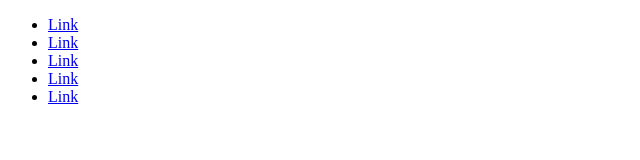
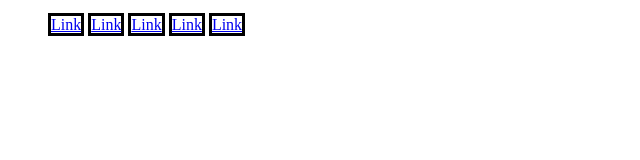
Before and after one commit to aaronev/week2exercises, a plain HTML site: page debugging/week2-4/index.html in a window 1280 px wide. Shown: the whole page, without its empty margins (0-640 px from the left). Drawn offline with Linux system fonts and the light colour scheme.

Commit message:
fixes 4 adds css to ul and not a to make list inline

```diff
--- a/debugging/week2-4/css/main.css
+++ b/debugging/week2-4/css/main.css
@@ -1,3 +1,4 @@
-.navigation a {
-	display: inline-block;
+.navigation li {
+  border: solid;
+	display: inline;
 }
```
